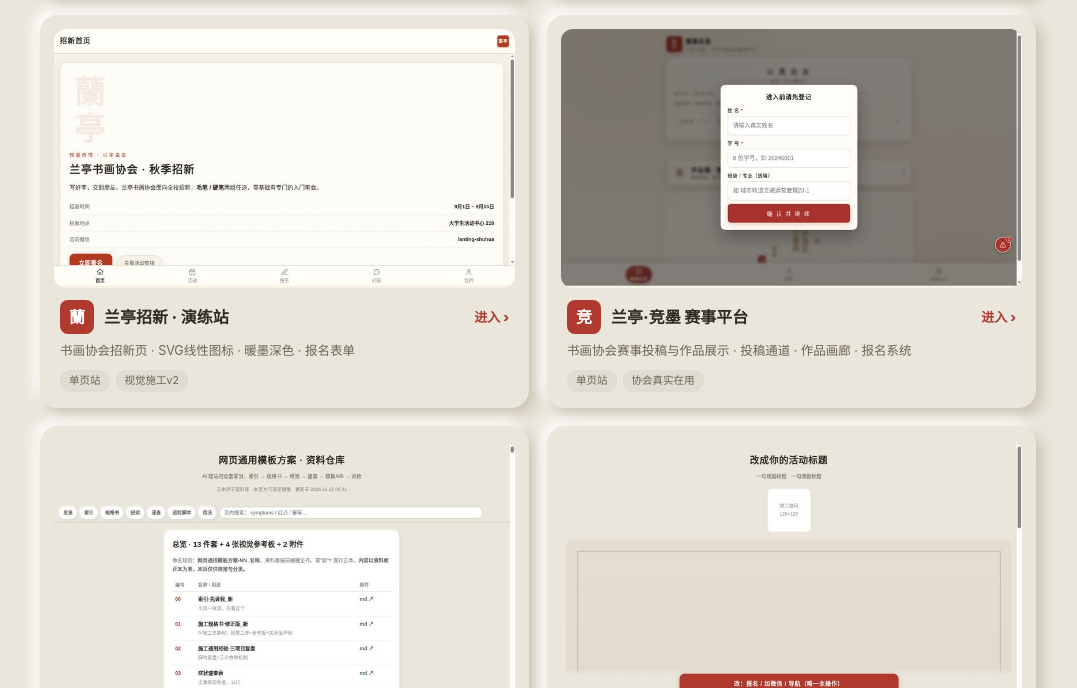
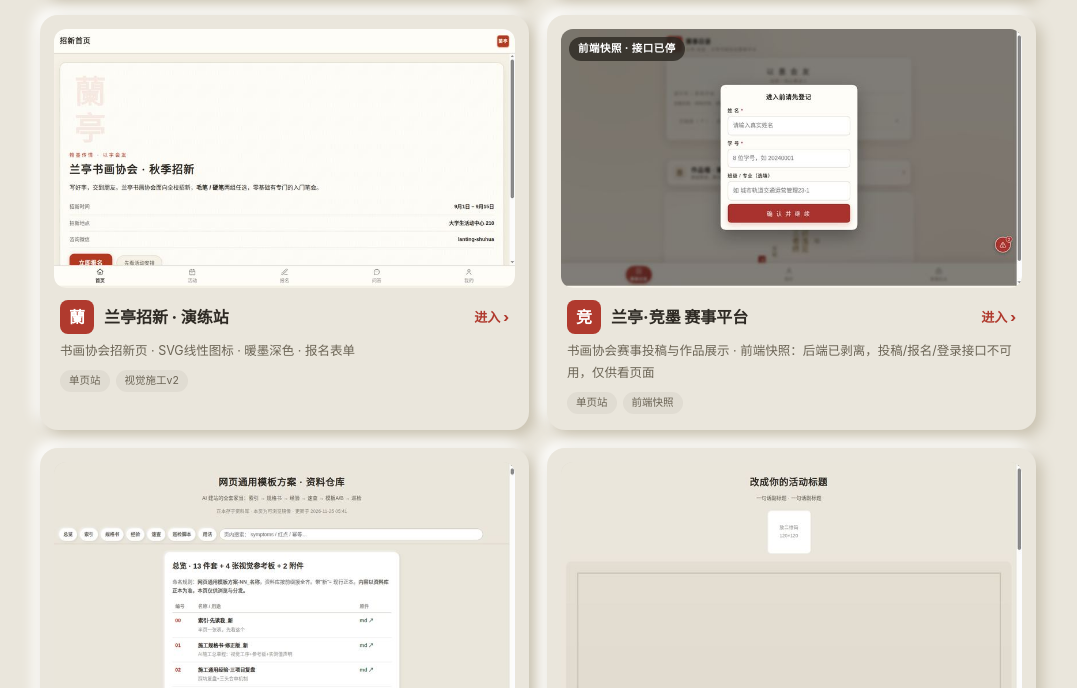
Before and after one commit to 1150986295/web-sites, a plain HTML site: page index.html in a window 1280 px wide. Shown: the part 572-1260 px from the top of the page, without its empty margins (102-1179 px from the left). Drawn offline with Linux system fonts and the light colour scheme.

Commit message:
fix(index): 竞墨卡片加"前端快照 · 接口已停"角标
- 卡片封面左上角加 .snap 角标，深色模式反色；桌面与 412px 宽度截图核对不裁切
- 文案改为"前端快照：后端已剥离，投稿/报名/登录接口不可用"，标签"协会真实在用"→"前端快照"

```diff
--- a/index.html
+++ b/index.html
@@ -25,9 +25,14 @@ h1{font-size:22px;margin:0 0 4px;letter-spacing:1px}
 .sub{font-size:13px;color:var(--sub);margin-bottom:26px}
 .card{display:block;text-decoration:none;color:inherit;background:var(--card);
   border-radius:18px;padding:14px 14px 16px;margin-bottom:16px;
-  min-height:var(--tap);
+  min-height:var(--tap);position:relative;
   box-shadow:6px 6px 14px var(--shadow-dk),-6px -6px 14px var(--shadow-lt);
   transition:transform .15s}
+/* 状态角标：贴在封面上，说明这张卡不是"完整可用"而是快照/演示 */
+.snap{position:absolute;top:22px;left:22px;z-index:2;pointer-events:none;
+  font-size:10.5px;font-weight:800;letter-spacing:.5px;color:#fff;
+  background:rgba(46,42,36,.82);padding:3px 9px;border-radius:999px}
+@media (prefers-color-scheme: dark){ .snap{background:rgba(234,228,216,.88);color:#1D1A16} }
 .card:active{transform:scale(.98)}
 /* 键盘可达：Tab 到卡片时必须看得见焦点，否则键盘用户完全失去位置感 */
 :focus-visible{outline:2px solid var(--zhu); outline-offset:3px; border-radius:6px}
@@ -79,10 +84,11 @@ footer{margin-top:24px;font-size:11px;color:var(--sub);text-align:center}
   </a>
 
   <a class="card" href="./jingmo/">
+    <span class="snap">前端快照 · 接口已停</span>
     <img class="cover" src="./screenshots/jingmo.jpg" alt="竞墨赛事平台截图" loading="lazy">
     <div class="card-hd"><span class="seal">竞</span><span class="t">兰亭·竞墨 赛事平台</span><span class="go">进入 ›</span></div>
-    <div class="d">书画协会赛事投稿与作品展示 · 投稿通道 · 作品画廊 · 报名系统</div>
-    <div class="tags"><span class="tag">单页站</span><span class="tag">协会真实在用</span></div>
+    <div class="d">书画协会赛事投稿与作品展示 · 前端快照：后端已剥离，投稿/报名/登录接口不可用，仅供看页面</div>
+    <div class="tags"><span class="tag">单页站</span><span class="tag">前端快照</span></div>
   </a>
 
   <a class="card" href="./ziliao-tpl/">
```
